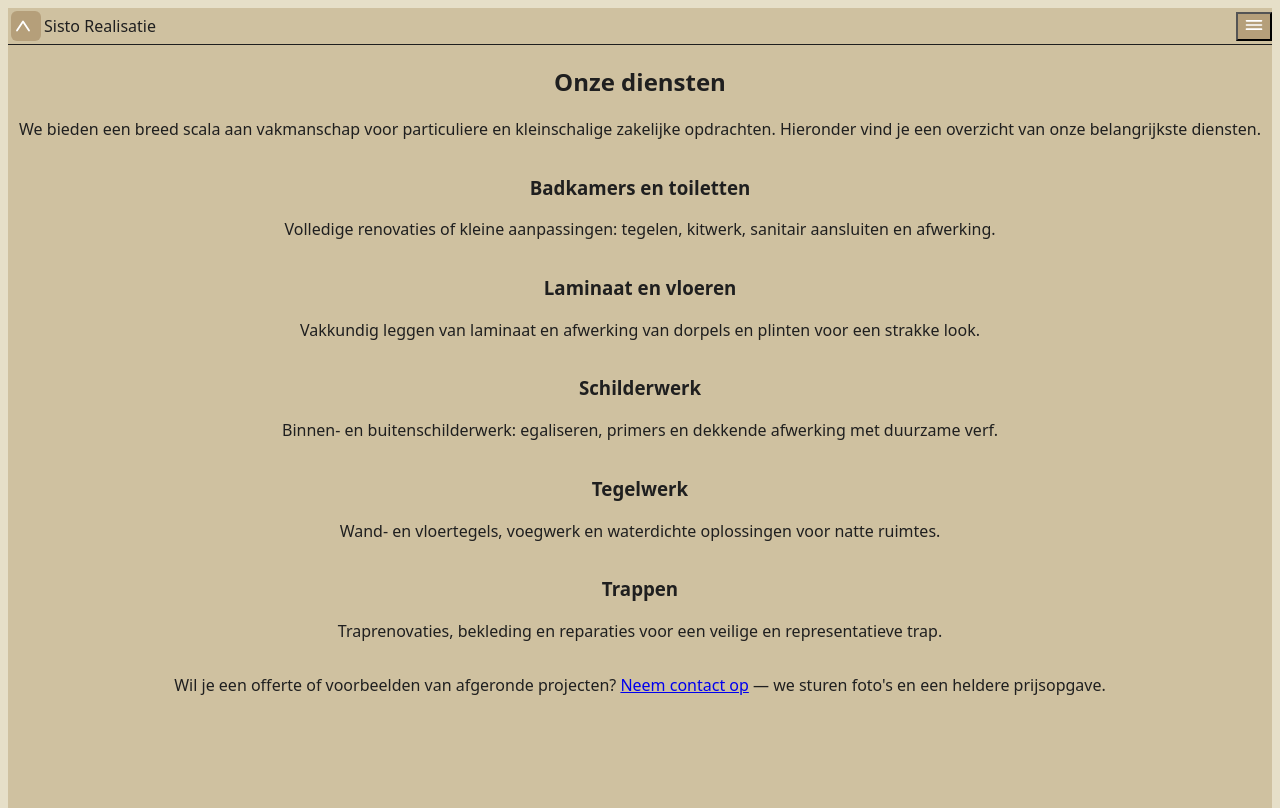
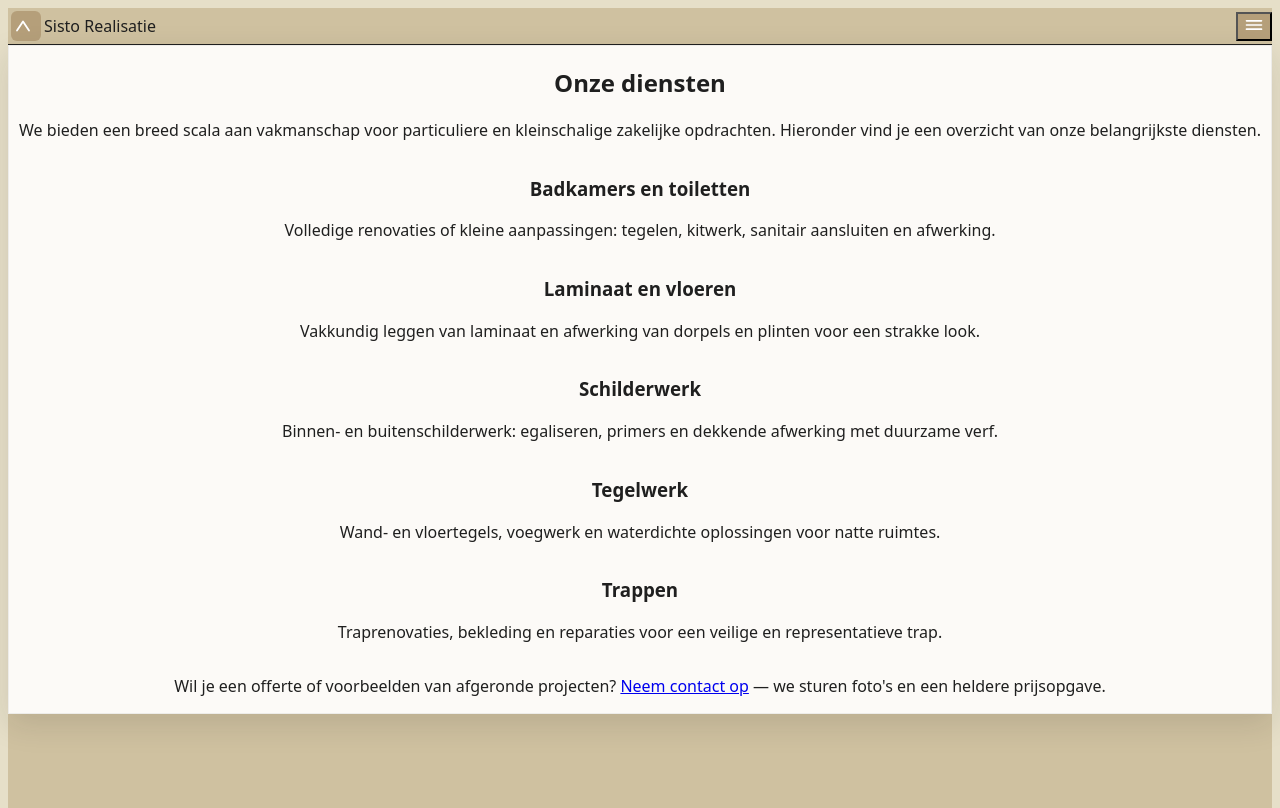
Before and after one commit to gonul1907/sisto1907, a Next.js app: page /diensten in a window 1280 px wide. Built offline with nearby package versions, Linux system fonts and the light colour scheme.

Commit message:
style(pages): add white card background to diensten and contact

```diff
--- a/src/app/contact/page.tsx
+++ b/src/app/contact/page.tsx
@@ -32,10 +32,11 @@ export default function Contact() {
   return (
     <div className="w-full">
       <div className="mx-auto max-w-md">
-        <h2 className="text-2xl font-bold mb-4">Contact</h2>
-        <p className="mb-6">Vul het formulier in of bel ons direct voor een afspraak of vrijblijvende offerte.</p>
+        <div className="bg-white/95 backdrop-blur card rounded-lg p-6">
+          <h2 className="text-2xl font-bold mb-4">Contact</h2>
+          <p className="mb-6">Vul het formulier in of bel ons direct voor een afspraak of vrijblijvende offerte.</p>
 
-        <form onSubmit={handleSubmit} className="space-y-4 text-left">
+          <form onSubmit={handleSubmit} className="space-y-4 text-left">
         <div>
           <label className="block text-sm font-medium">Naam</label>
           <input value={name} onChange={e => setName(e.target.value)} className="mt-1 block w-full border rounded px-3 py-2" placeholder="Jouw naam" />
@@ -55,7 +56,8 @@ export default function Contact() {
 
         {status === 'sent' && <p className="text-green-600">Bedankt, je bericht is verzonden.</p>}
         {status === 'error' && <p className="text-red-600">Er ging iets mis, probeer het later opnieuw.</p>}
-        </form>
+          </form>
+        </div>
       </div>
     </div>
   )
--- a/src/app/diensten/page.tsx
+++ b/src/app/diensten/page.tsx
@@ -6,10 +6,11 @@ export default function Diensten() {
   return (
     <div className="w-full">
       <div className="mx-auto max-w-5xl">
-        <h2 className="text-3xl font-bold mb-6">Onze diensten</h2>
-        <p className="mb-8">We bieden een breed scala aan vakmanschap voor particuliere en kleinschalige zakelijke opdrachten. Hieronder vind je een overzicht van onze belangrijkste diensten.</p>
+        <div className="bg-white/95 backdrop-blur card rounded-lg p-6 sm:p-10">
+          <h2 className="text-3xl font-bold mb-6">Onze diensten</h2>
+          <p className="mb-8">We bieden een breed scala aan vakmanschap voor particuliere en kleinschalige zakelijke opdrachten. Hieronder vind je een overzicht van onze belangrijkste diensten.</p>
 
-        <div className="grid grid-cols-1 sm:grid-cols-2 lg:grid-cols-3 gap-6">
+          <div className="grid grid-cols-1 sm:grid-cols-2 lg:grid-cols-3 gap-6">
           <article className="bg-white p-6 rounded-lg shadow-md">
             <h3 className="font-semibold mb-2">Badkamers en toiletten</h3>
             <p className="text-sm">Volledige renovaties of kleine aanpassingen: tegelen, kitwerk, sanitair aansluiten en afwerking.</p>
@@ -34,9 +35,10 @@ export default function Diensten() {
             <h3 className="font-semibold mb-2">Trappen</h3>
             <p className="text-sm">Traprenovaties, bekleding en reparaties voor een veilige en representatieve trap.</p>
           </article>
+          </div>
+
+          <p className="mt-10">Wil je een offerte of voorbeelden van afgeronde projecten? <a className="text-beige-500 underline" href="/contact">Neem contact op</a> — we sturen foto&apos;s en een heldere prijsopgave.</p>
         </div>
-
-        <p className="mt-10">Wil je een offerte of voorbeelden van afgeronde projecten? <a className="text-beige-500 underline" href="/contact">Neem contact op</a> — we sturen foto&apos;s en een heldere prijsopgave.</p>
       </div>
     </div>
   )
```
